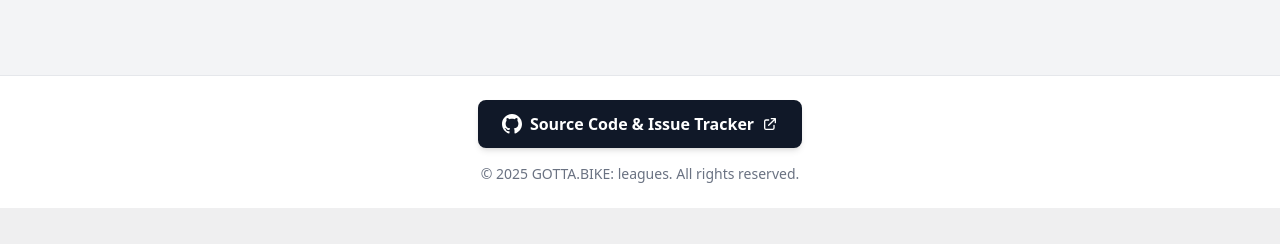
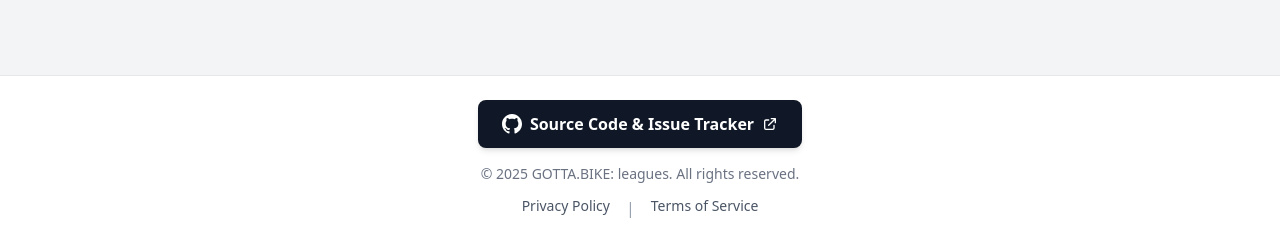
Before and after one commit to vincentdavis/league_gotta_bike, a Django app: template apps/membership/templates/membership/member_list.html in a window 1280 px wide. Shown: the part 914-1158 px from the top of the page. Before the commit the page ends 1122 px from the top, so only its background shows below. Run offline with Django 5.2, Linux system fonts and the light colour scheme; the template is opened without the code that fills it, so the values that code supplies are empty; style sheets or scripts are compiled from the project's sources.

Commit message:
add privacy policy and TOS

```diff
--- a/apps/organizations/templates/organizations/base.html
+++ b/apps/organizations/templates/organizations/base.html
@@ -88,6 +88,36 @@
                                     </svg>
                                 </a>
                             </li>
+                            <li class="menu-title">
+                                <span>Create</span>
+                            </li>
+                            <li>
+                                <a href="{% url 'organizations:league_create' %}">
+                                    Create League
+                                    <svg xmlns="http://www.w3.org/2000/svg" class="h-4 w-4" fill="none" viewBox="0 0 24 24" stroke="currentColor">
+                                        <path stroke-linecap="round" stroke-linejoin="round" stroke-width="2" d="M19 21V5a2 2 0 00-2-2H7a2 2 0 00-2 2v16m14 0h2m-2 0h-5m-9 0H3m2 0h5M9 7h1m-1 4h1m4-4h1m-1 4h1m-5 10v-5a1 1 0 011-1h2a1 1 0 011 1v5m-4 0h4" />
+                                    </svg>
+                                </a>
+                            </li>
+                            <li>
+                                <a href="{% url 'organizations:team_create' %}">
+                                    Create Team
+                                    <svg xmlns="http://www.w3.org/2000/svg" class="h-4 w-4" fill="none" viewBox="0 0 24 24" stroke="currentColor">
+                                        <path stroke-linecap="round" stroke-linejoin="round" stroke-width="2" d="M17 20h5v-2a3 3 0 00-5.356-1.857M17 20H7m10 0v-2c0-.656-.126-1.283-.356-1.857M7 20H2v-2a3 3 0 015.356-1.857M7 20v-2c0-.656.126-1.283.356-1.857m0 0a5.002 5.002 0 019.288 0M15 7a3 3 0 11-6 0 3 3 0 016 0zm6 3a2 2 0 11-4 0 2 2 0 014 0zM7 10a2 2 0 11-4 0 2 2 0 014 0z" />
+                                    </svg>
+                                </a>
+                            </li>
+                            <li>
+                                <a href="{% url 'sponsors:sponsor_create' %}">
+                                    Create Sponsor
+                                    <svg xmlns="http://www.w3.org/2000/svg" class="h-4 w-4" fill="none" viewBox="0 0 24 24" stroke="currentColor">
+                                        <path stroke-linecap="round" stroke-linejoin="round" stroke-width="2" d="M21 13.255A23.931 23.931 0 0112 15c-3.183 0-6.22-.62-9-1.745M16 6V4a2 2 0 00-2-2h-4a2 2 0 00-2 2v2m4 6h.01M5 20h14a2 2 0 002-2V8a2 2 0 00-2-2H5a2 2 0 00-2 2v10a2 2 0 002 2z" />
+                                    </svg>
+                                </a>
+                            </li>
+                            <li class="menu-title mt-2">
+                                <span></span>
+                            </li>
                             <li>
                                 <a href="{% url 'account_logout' %}">
                                     Logout
@@ -137,6 +167,23 @@
             <p class="text-center text-gray-500 text-sm">
                 &copy; 2025 GOTTA.BIKE: leagues. All rights reserved.
             </p>
+
+            <!-- Legal Links -->
+            <div class="flex justify-center gap-4 mt-3">
+                <a href="https://app.gotta.bike/privacy-policy/"
+                   target="_blank"
+                   rel="noopener noreferrer"
+                   class="text-sm text-gray-600 hover:text-primary transition-colors">
+                    Privacy Policy
+                </a>
+                <span class="text-gray-400">|</span>
+                <a href="https://app.gotta.bike/terms-of-service/"
+                   target="_blank"
+                   rel="noopener noreferrer"
+                   class="text-sm text-gray-600 hover:text-primary transition-colors">
+                    Terms of Service
+                </a>
+            </div>
         </div>
     </footer>
 </body>
```
Also changed, not shown: apps/organizations/templates/organizations/league_list.html (+0 -16 lines).
